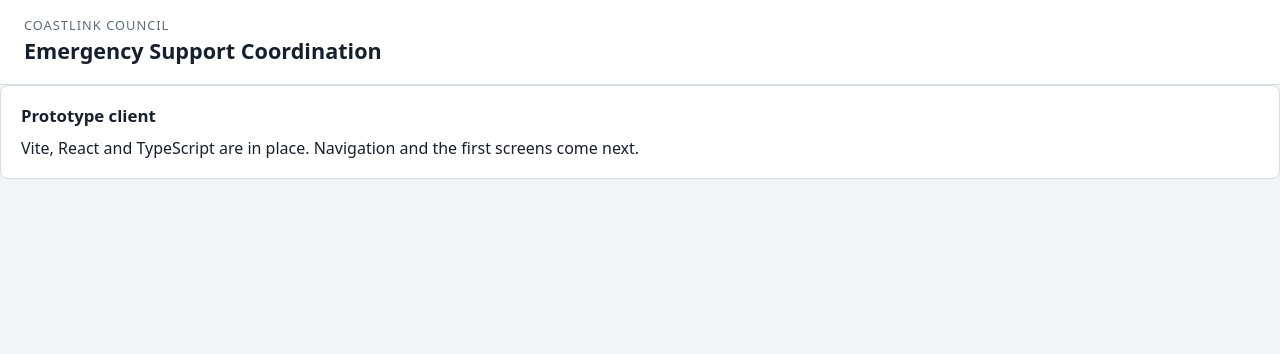
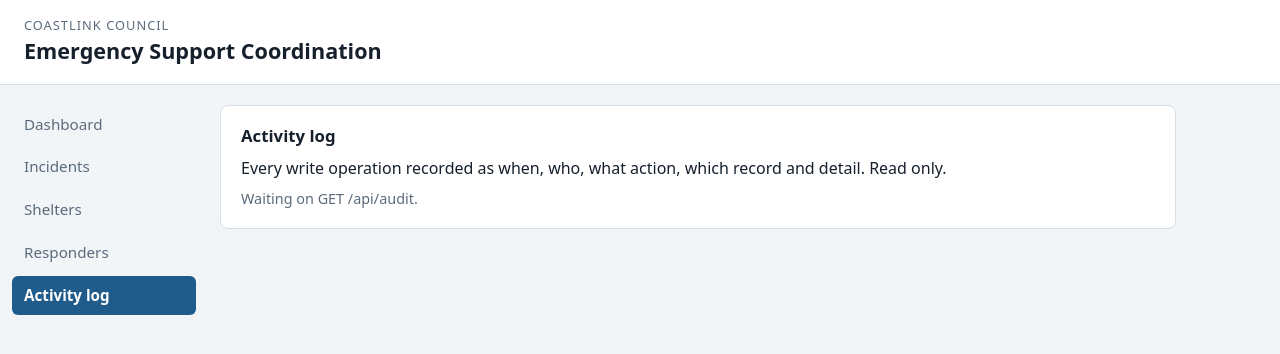
Before and after one commit to Tularity/CSIT214, a React (Vite) app in the folder frontend/: page /activity in a window 1280 px wide. Shown: the top 354 px of the page. Built offline with nearby package versions, Linux system fonts and the light colour scheme.

Commit message:
Add the navigation shell and proxy /api to the backend
The five sections from the screen list are routed, each one holding a
placeholder until its endpoint exists.

```diff
--- a/frontend/src/App.tsx
+++ b/frontend/src/App.tsx
@@ -1,3 +1,18 @@
+import { NavLink, Route, Routes } from 'react-router-dom'
+import ActivityLog from './pages/ActivityLog'
+import Dashboard from './pages/Dashboard'
+import Incidents from './pages/Incidents'
+import Responders from './pages/Responders'
+import Shelters from './pages/Shelters'
+
+const sections = [
+  { to: '/', label: 'Dashboard', end: true },
+  { to: '/incidents', label: 'Incidents', end: false },
+  { to: '/shelters', label: 'Shelters', end: false },
+  { to: '/responders', label: 'Responders', end: false },
+  { to: '/activity', label: 'Activity log', end: false },
+]
+
 export default function App() {
   return (
     <div className="app">
@@ -8,12 +23,35 @@ export default function App() {
         </div>
       </header>
 
-      <section className="panel">
-        <h2>Prototype client</h2>
-        <p>
-          Vite, React and TypeScript are in place. Navigation and the first screens come next.
-        </p>
-      </section>
+      <div className="app-body">
+        <nav className="app-nav">
+          {sections.map((section) => (
+            <NavLink key={section.to} to={section.to} end={section.end}>
+              {section.label}
+            </NavLink>
+          ))}
+        </nav>
+
+        <main className="app-main">
+          <Routes>
+            <Route path="/" element={<Dashboard />} />
+            <Route path="/incidents" element={<Incidents />} />
+            <Route path="/shelters" element={<Shelters />} />
+            <Route path="/responders" element={<Responders />} />
+            <Route path="/activity" element={<ActivityLog />} />
+            <Route path="*" element={<NotFound />} />
+          </Routes>
+        </main>
+      </div>
     </div>
   )
 }
+
+function NotFound() {
+  return (
+    <section className="panel">
+      <h2>Page not found</h2>
+      <p>Pick a section from the navigation on the left.</p>
+    </section>
+  )
+}
--- /dev/null
+++ b/frontend/src/components/Placeholder.tsx
@@ -0,0 +1,15 @@
+type PlaceholderProps = {
+  title: string
+  summary: string
+  waitingOn: string
+}
+
+export default function Placeholder({ title, summary, waitingOn }: PlaceholderProps) {
+  return (
+    <section className="panel">
+      <h2>{title}</h2>
+      <p>{summary}</p>
+      <p className="panel-note">Waiting on {waitingOn}.</p>
+    </section>
+  )
+}
--- a/frontend/src/index.css
+++ b/frontend/src/index.css
@@ -55,6 +55,49 @@ body {
   color: var(--ink-muted);
 }
 
+.app-body {
+  flex: 1;
+  display: flex;
+  align-items: flex-start;
+}
+
+.app-nav {
+  display: flex;
+  flex-direction: column;
+  gap: 0.25rem;
+  padding: 1.25rem 0.75rem;
+  width: 13rem;
+  flex-shrink: 0;
+}
+
+.app-nav a {
+  padding: 0.5rem 0.75rem;
+  border-radius: 6px;
+  color: var(--ink-muted);
+  text-decoration: none;
+  font-size: 0.95rem;
+}
+
+.app-nav a:hover {
+  background: var(--surface);
+  color: var(--ink);
+}
+
+.app-nav a.active {
+  background: var(--accent);
+  color: #ffffff;
+  font-weight: 600;
+}
+
+.app-main {
+  flex: 1;
+  display: flex;
+  flex-direction: column;
+  gap: 1rem;
+  padding: 1.25rem 1.5rem 2.5rem 0.75rem;
+  max-width: 62rem;
+}
+
 .panel {
   background: var(--surface);
   border: 1px solid var(--line);
@@ -79,3 +122,10 @@ body {
   color: var(--ink-muted);
   font-size: 0.9rem;
 }
+
+code {
+  background: var(--page);
+  border-radius: 4px;
+  padding: 0.1rem 0.3rem;
+  font-size: 0.9em;
+}
--- a/frontend/src/main.tsx
+++ b/frontend/src/main.tsx
@@ -1,10 +1,13 @@
 import { StrictMode } from 'react'
 import { createRoot } from 'react-dom/client'
+import { BrowserRouter } from 'react-router-dom'
 import App from './App'
 import './index.css'
 
 createRoot(document.getElementById('root')!).render(
   <StrictMode>
-    <App />
+    <BrowserRouter>
+      <App />
+    </BrowserRouter>
   </StrictMode>,
 )
--- /dev/null
+++ b/frontend/src/pages/ActivityLog.tsx
@@ -0,0 +1,11 @@
+import Placeholder from '../components/Placeholder'
+
+export default function ActivityLog() {
+  return (
+    <Placeholder
+      title="Activity log"
+      summary="Every write operation recorded as when, who, what action, which record and detail. Read only."
+      waitingOn="GET /api/audit"
+    />
+  )
+}
--- /dev/null
+++ b/frontend/src/pages/Dashboard.tsx
@@ -0,0 +1,11 @@
+import Placeholder from '../components/Placeholder'
+
+export default function Dashboard() {
+  return (
+    <Placeholder
+      title="Operations overview"
+      summary="Incident counts per status and per priority band, shelter occupancy and the number of available responders."
+      waitingOn="GET /api/dashboard"
+    />
+  )
+}
--- /dev/null
+++ b/frontend/src/pages/Incidents.tsx
@@ -0,0 +1,11 @@
+import Placeholder from '../components/Placeholder'
+
+export default function Incidents() {
+  return (
+    <Placeholder
+      title="Incidents"
+      summary="Type, location, people affected, priority band and status, highest priority first."
+      waitingOn="GET /api/incidents"
+    />
+  )
+}
--- /dev/null
+++ b/frontend/src/pages/Responders.tsx
@@ -0,0 +1,11 @@
+import Placeholder from '../components/Placeholder'
+
+export default function Responders() {
+  return (
+    <Placeholder
+      title="Responders"
+      summary="Name, skill and whether the responder is available, assigned or off duty."
+      waitingOn="GET /api/responders"
+    />
+  )
+}
--- /dev/null
+++ b/frontend/src/pages/Shelters.tsx
@@ -0,0 +1,11 @@
+import Placeholder from '../components/Placeholder'
+
+export default function Shelters() {
+  return (
+    <Placeholder
+      title="Shelters"
+      summary="Name, address, total capacity, places used and places remaining."
+      waitingOn="GET /api/shelters"
+    />
+  )
+}
--- a/frontend/vite.config.ts
+++ b/frontend/vite.config.ts
@@ -1,6 +1,16 @@
 import react from '@vitejs/plugin-react'
 import { defineConfig } from 'vite'
 
+const backend = process.env.CSIT214_API_URL ?? 'http://localhost:8080'
+
 export default defineConfig({
   plugins: [react()],
+  server: {
+    proxy: {
+      '/api': {
+        target: backend,
+        changeOrigin: true,
+      },
+    },
+  },
 })
```
